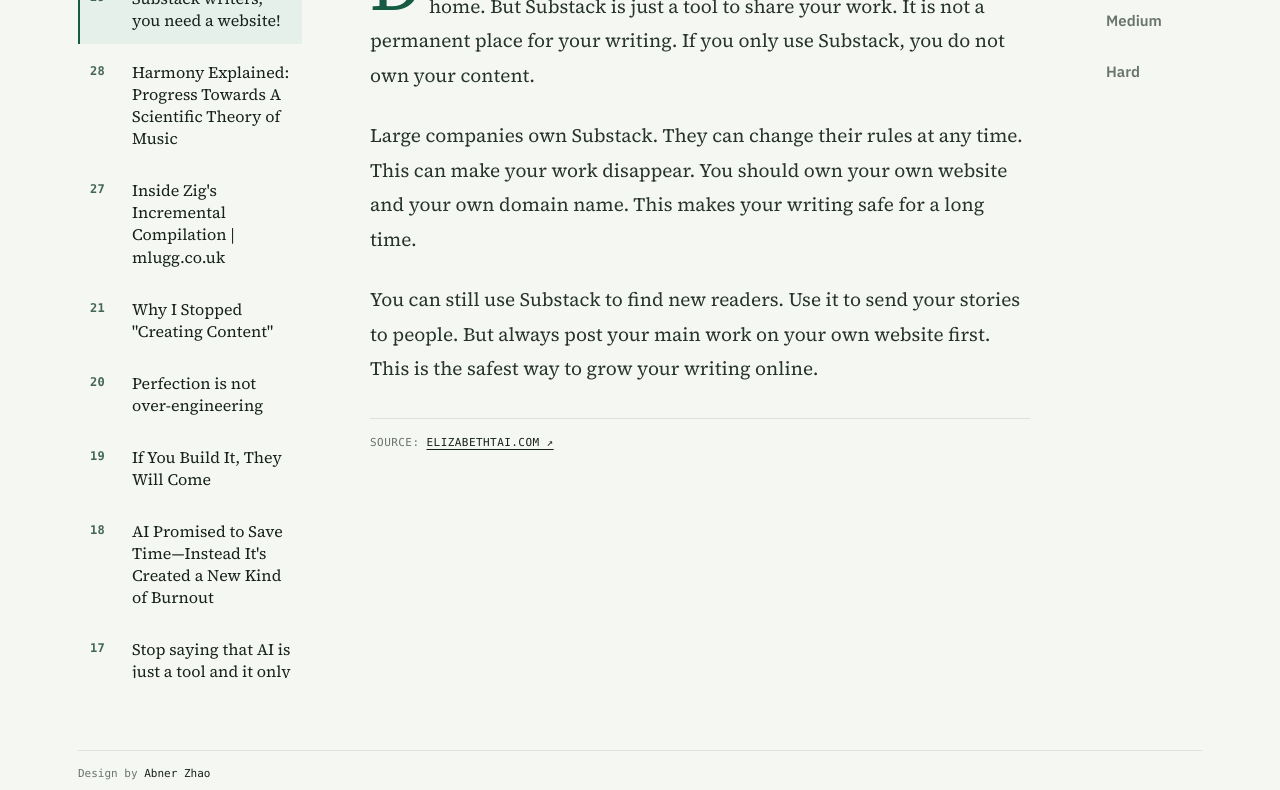
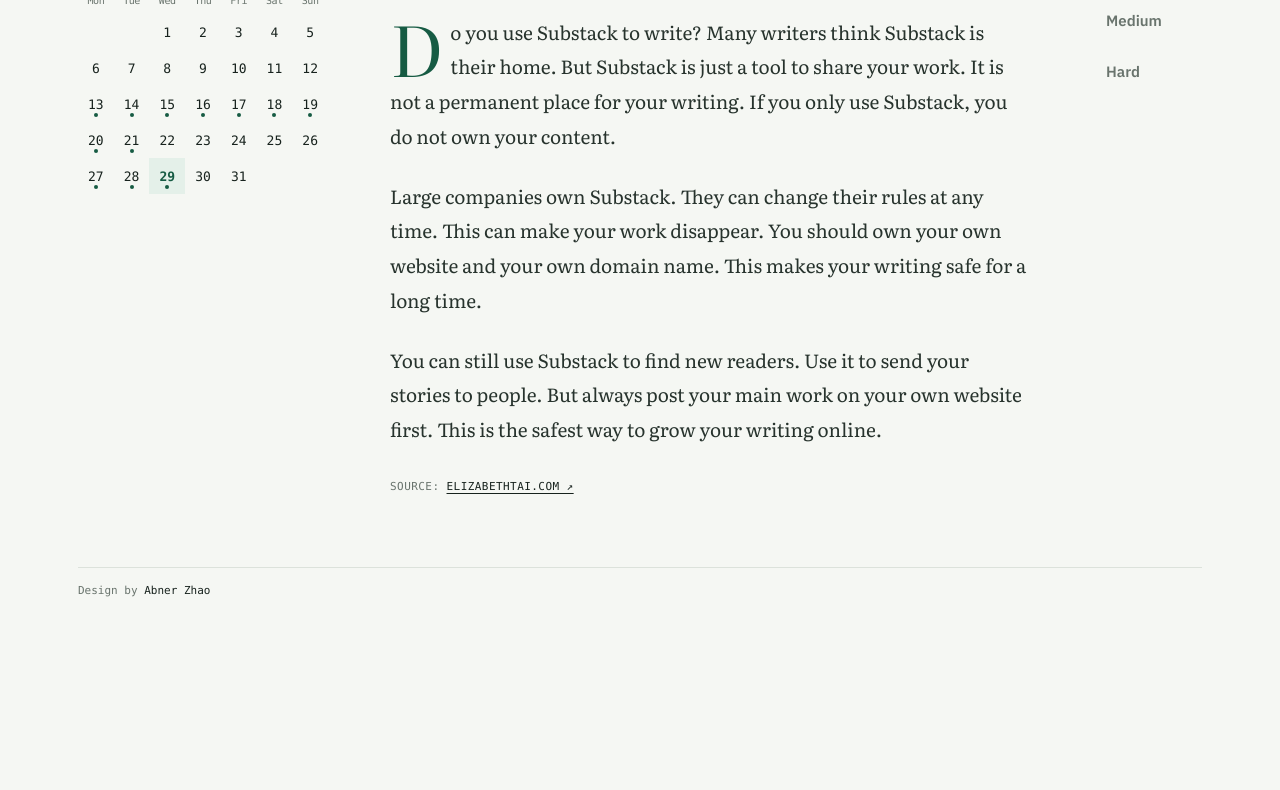
Before and after one commit to abnerzhao/hn-reader, a website: page index.html in a window 1280 px wide. Shown: the part 227-1017 px from the top of the page. After the commit the page ends 891 px from the top, so only its background shows below. Drawn offline with Linux system fonts and the light colour scheme.

Commit message:
优化阅读页日历导航与排版

```diff
--- a/index.html
+++ b/index.html
@@ -22,16 +22,9 @@
       font-display: swap;
     }
     @font-face {
-      font-family: "Source Serif 4";
-      src: url("assets/fonts/source-serif-4-400.ttf") format("truetype");
-      font-weight: 400;
-      font-style: normal;
-      font-display: swap;
-    }
-    @font-face {
-      font-family: "Source Serif 4";
-      src: url("assets/fonts/source-serif-4-600.ttf") format("truetype");
-      font-weight: 600;
+      font-family: "Literata";
+      src: url("assets/fonts/literata-variable.ttf") format("truetype");
+      font-weight: 200 900;
       font-style: normal;
       font-display: swap;
     }
@@ -43,7 +36,7 @@
       --line: #dce2db;
       --green: #165b43;
       --green-soft: #e4f0e9;
-      --serif: "Source Serif 4", Iowan Old Style, Baskerville, "Times New Roman", "Noto Serif SC", serif;
+      --serif: "Literata", Iowan Old Style, Baskerville, "Times New Roman", "Noto Serif SC", serif;
       --sans: "IBM Plex Sans", ui-sans-serif, system-ui, -apple-system, BlinkMacSystemFont, "PingFang SC", "Microsoft YaHei", sans-serif;
       --mono: "SFMono-Regular", Consolas, "Liberation Mono", monospace;
     }
@@ -62,31 +55,30 @@
     .brand-note { margin: 5px 0 0; color: var(--muted); font-size: 12px; line-height: 1.4; }
     .top-note, .source, .footer, .archive-title { color: var(--muted); font: 11px/1.5 var(--mono); letter-spacing: .04em; text-transform: uppercase; }
 
-    .reader-grid { display: grid; grid-template-columns: 230px minmax(0, 660px) 110px; justify-content: space-between; gap: 24px; padding: 52px 0 0; align-items: start; }
-    .archive { position: sticky; top: 20px; display: grid; grid-template-rows: auto minmax(0, 1fr); max-height: calc(100dvh - 40px); min-height: 0; align-self: start; }
+    .reader-grid { display: grid; grid-template-columns: 250px minmax(0, 640px) 110px; justify-content: space-between; gap: 24px; padding: 52px 0 0; align-items: start; }
+    .archive { position: sticky; top: 20px; align-self: start; }
     .archive-title { margin: 0 0 13px; }
-    .archive-list { display: grid; gap: 18px; min-height: 0; overflow-y: auto; padding-right: 6px; overscroll-behavior: contain; scrollbar-width: thin; scrollbar-color: var(--line) transparent; }
-    .archive-list::-webkit-scrollbar { width: 5px; }
-    .archive-list::-webkit-scrollbar-thumb { background: var(--line); border-radius: 99px; }
-    .archive-group { display: grid; gap: 3px; }
-    .archive-month { display: flex; align-items: center; justify-content: space-between; width: 100%; border: 0; background: transparent; margin: 0 0 4px; padding: 2px 4px 2px 0; color: var(--muted); font: 11px/1.5 var(--mono); letter-spacing: .07em; text-align: left; text-transform: uppercase; }
-    .archive-month:hover { color: var(--ink); }
-    .archive-month::after { content: '+'; font-size: 15px; font-weight: 400; line-height: 1; }
-    .archive-month[aria-expanded="true"]::after { content: '−'; }
-    .archive-items { display: grid; gap: 5px; }
-    .archive-items[hidden] { display: none; }
-    .archive-item { display: grid; grid-template-columns: 32px minmax(0, 1fr); align-items: start; gap: 10px; width: 100%; border: 0; border-left: 2px solid transparent; background: transparent; padding: 12px 10px 13px; text-align: left; transition: background .16s ease, border-color .16s ease; }
-    .archive-item:hover { background: #edf1ec; }
-    .archive-item[aria-pressed="true"] { border-color: var(--green); background: var(--green-soft); }
-    .archive-date { display: block; padding-top: 3px; color: #436655; font: 600 12px/1.3 var(--mono); letter-spacing: .02em; }
-    .archive-name { display: block; color: var(--ink); font: 16px/1.38 var(--serif); }
+    .calendar { width: 100%; }
+    .calendar-head { display: grid; grid-template-columns: 34px 1fr 34px; align-items: center; margin-bottom: 13px; }
+    .calendar-month { margin: 0; color: var(--ink); font: 600 12px/1.3 var(--mono); letter-spacing: .04em; text-align: center; text-transform: uppercase; }
+    .calendar-nav { width: 34px; height: 34px; border: 0; background: transparent; color: var(--muted); font: 21px/1 var(--serif); }
+    .calendar-nav:hover { color: var(--green); background: var(--green-soft); }
+    .calendar-weekdays, .calendar-days { display: grid; grid-template-columns: repeat(7, 1fr); }
+    .calendar-weekdays { margin-bottom: 6px; color: var(--muted); font: 10px/1.4 var(--mono); letter-spacing: -.04em; text-align: center; }
+    .calendar-day { position: relative; display: grid; min-height: 36px; place-items: center; border: 0; background: transparent; color: var(--ink); font: 13px/1 var(--mono); }
+    .calendar-day:hover { background: #edf1ec; color: var(--green); }
+    .calendar-day[aria-pressed="true"] { background: var(--green-soft); color: var(--green); font-weight: 700; }
+    .calendar-day.has-article::after { content: ''; position: absolute; bottom: 5px; width: 4px; height: 4px; border-radius: 50%; background: var(--green); }
+    .calendar-day[aria-pressed="true"]::after { background: var(--green); }
+    .calendar-day.empty { pointer-events: none; }
     .levels { position: sticky; top: 20px; display: grid; gap: 5px; align-self: start; }
     .levels-title { margin: 0 0 8px; color: var(--muted); font: 11px/1.5 var(--mono); letter-spacing: .08em; text-transform: uppercase; }
     .level { display: flex; align-items: center; justify-content: space-between; width: 100%; min-height: 46px; border: 0; border-left: 2px solid transparent; background: transparent; color: var(--muted); padding: 0 12px; font-size: 15px; font-weight: 600; line-height: 1.25; text-align: left; transition: color .16s ease, background .16s ease; }
     .level:hover { background: #edf1ec; color: var(--ink); }
     .level[aria-pressed="true"] { border-color: var(--green); background: var(--green-soft); color: var(--green); font-weight: 730; }
-    .reading-meta { margin: 0 0 20px; color: var(--muted); font: 11px/1.5 var(--mono); letter-spacing: .04em; text-transform: uppercase; }
-    .source { margin: 32px 0 0; padding-top: 16px; border-top: 1px solid var(--line); }
+    .reading-meta { margin: 0 0 11px; color: var(--muted); font: 11px/1.5 var(--mono); letter-spacing: .04em; text-transform: uppercase; }
+    .article-title { margin: 0 0 30px; color: var(--ink); font: 600 30px/1.32 var(--sans); letter-spacing: -.025em; }
+    .source { margin: 32px 0 0; }
     .source a { color: var(--ink); text-decoration: underline; text-underline-offset: 3px; }
     .body { color: #27332d; font: 19px/1.82 var(--serif); }
     .body p { margin: 0 0 1.35em; }
@@ -98,8 +90,7 @@
 
     @media (max-width: 860px) {
       .reader-grid { grid-template-columns: 1fr; gap: 26px; padding: 38px 0 0; }
-      .archive { position: static; display: block; max-height: none; }
-      .archive-list { grid-template-columns: repeat(12, minmax(220px, 280px)); gap: 12px; overflow-x: auto; overflow-y: visible; padding: 0 0 2px; }
+      .archive { position: static; display: block; max-width: 320px; }
       .levels { position: static; grid-template-columns: repeat(3, 1fr); gap: 7px; }
       .levels-title { grid-column: 1 / -1; }
       .level { min-height: 58px; border: 1px solid var(--line); border-radius: 4px; padding: 8px; }
@@ -112,6 +103,7 @@
       .levels { grid-template-columns: 1fr; }
       .level { min-height: 42px; }
       .body { font-size: 18px; }
+      .article-title { font-size: 25px; line-height: 1.36; }
     }
   </style>
 </head>
@@ -126,12 +118,13 @@
 
     <section class="reader-grid" aria-label="文章阅读器">
       <aside class="archive" aria-label="历史文章">
-        <p class="archive-title">Archive</p>
-        <div class="archive-list" id="archiveList"></div>
+        <p class="archive-title">Calendar</p>
+        <div class="calendar" id="archiveList"></div>
       </aside>
 
       <article class="article-transition" id="article" aria-live="polite">
         <p class="reading-meta" id="readingMeta"></p>
+        <h1 class="article-title" id="articleTitle"></h1>
         <div class="body" id="articleBody"></div>
         <p class="source">Source: <a id="sourceLink" href="https://substack.magazinenongrata.com/p/how-i-learned-to-read-again" target="_blank" rel="noreferrer">Magazine Non Grata ↗</a></p>
       </article>
@@ -155,8 +148,11 @@
     const article = document.getElementById('article');
     const sourceLink = document.getElementById('sourceLink');
     const readingMeta = document.getElementById('readingMeta');
+    const articleTitle = document.getElementById('articleTitle');
     let activeArticle = Object.keys(articles)[0];
     let activeLevel = 'easy';
+    let calendarMonth = new Date(`${articles[activeArticle].date}T00:00:00Z`);
+    const escapeAttribute = value => value.replace(/&/g, '&amp;').replace(/"/g, '&quot;').replace(/</g, '&lt;').replace(/>/g, '&gt;');
 
     const renderArticle = () => {
       const story = articles[activeArticle];
@@ -166,9 +162,10 @@
       sourceLink.href = story.sourceUrl;
       sourceLink.textContent = `${story.sourceName} ↗`;
       readingMeta.textContent = `${wordCount} words · ${readingMinutes} min read`;
+      articleTitle.textContent = story.title;
       document.getElementById('articleBody').innerHTML = edition.paragraphs.map(text => `<p>${text}</p>`).join('');
       levelButtons.forEach(button => button.setAttribute('aria-pressed', String(button.dataset.level === activeLevel)));
-      archiveList.querySelectorAll('[data-article]').forEach(button => button.setAttribute('aria-pressed', String(button.dataset.article === activeArticle)));
+      renderCalendar();
       article.classList.remove('article-transition');
       void article.offsetWidth;
       article.classList.add('article-transition');
@@ -178,32 +175,51 @@
       activeLevel = button.dataset.level;
       renderArticle();
     }));
-    const articleEntries = Object.entries(articles);
     const monthFormatter = new Intl.DateTimeFormat('en-US', { month: 'long', year: 'numeric', timeZone: 'UTC' });
-    const archiveGroups = articleEntries.reduce((groups, [id, story]) => {
-      const date = new Date(`${story.date}T00:00:00Z`);
-      const month = monthFormatter.format(date);
-      (groups[month] ??= []).push([id, story, date]);
-      return groups;
-    }, {});
-    archiveList.innerHTML = Object.entries(archiveGroups).map(([month, entries], index) => {
-      const monthId = `archive-month-${index}`;
-      const isExpanded = index === 0;
-      return `<section class="archive-group"><button class="archive-month" type="button" data-month-toggle aria-expanded="${isExpanded}" aria-controls="${monthId}">${month}</button><div class="archive-items" id="${monthId}"${isExpanded ? '' : ' hidden'}>${entries.map(([id, story, date]) => `<button class="archive-item" type="button" data-article="${id}" aria-pressed="false"><span class="archive-date">${String(date.getUTCDate()).padStart(2, '0')}</span><span class="archive-name">${story.title}</span></button>`).join('')}</div></section>`;
-    }).join('');
+    const articleByDate = Object.fromEntries(Object.entries(articles).map(([id, story]) => [story.date, id]));
+    const moveArticleByDays = days => {
+      const activeDate = new Date(`${articles[activeArticle].date}T00:00:00Z`);
+      activeDate.setUTCDate(activeDate.getUTCDate() + days);
+      const date = activeDate.toISOString().slice(0, 10);
+      const id = articleByDate[date];
+      if (!id) return false;
+      activeArticle = id;
+      calendarMonth = new Date(`${articles[activeArticle].date}T00:00:00Z`);
+      renderArticle();
+      requestAnimationFrame(() => archiveList.querySelector(`[data-article="${activeArticle}"]`)?.focus());
+      return true;
+    };
+    const renderCalendar = () => {
+      const year = calendarMonth.getUTCFullYear();
+      const month = calendarMonth.getUTCMonth();
+      const firstDay = (new Date(Date.UTC(year, month, 1)).getUTCDay() + 6) % 7;
+      const daysInMonth = new Date(Date.UTC(year, month + 1, 0)).getUTCDate();
+      const cells = Array.from({ length: firstDay }, () => '<span class="calendar-day empty"></span>');
+      for (let day = 1; day <= daysInMonth; day += 1) {
+        const date = `${year}-${String(month + 1).padStart(2, '0')}-${String(day).padStart(2, '0')}`;
+        const id = articleByDate[date];
+        cells.push(id ? `<button class="calendar-day has-article" type="button" data-article="${id}" aria-label="Read ${escapeAttribute(articles[id].title)}" title="${escapeAttribute(articles[id].title)}" aria-pressed="${id === activeArticle}">${day}</button>` : `<span class="calendar-day empty">${day}</span>`);
+      }
+      archiveList.innerHTML = `<div class="calendar-head"><button class="calendar-nav" type="button" data-calendar-nav="-1" aria-label="Previous month">‹</button><p class="calendar-month">${monthFormatter.format(calendarMonth)}</p><button class="calendar-nav" type="button" data-calendar-nav="1" aria-label="Next month">›</button></div><div class="calendar-weekdays"><span>Mon</span><span>Tue</span><span>Wed</span><span>Thu</span><span>Fri</span><span>Sat</span><span>Sun</span></div><div class="calendar-days">${cells.join('')}</div>`;
+    };
     archiveList.addEventListener('click', event => {
-      const monthToggle = event.target.closest('[data-month-toggle]');
-      if (monthToggle) {
-        const content = document.getElementById(monthToggle.getAttribute('aria-controls'));
-        const isExpanded = monthToggle.getAttribute('aria-expanded') === 'true';
-        monthToggle.setAttribute('aria-expanded', String(!isExpanded));
-        content.hidden = isExpanded;
+      const calendarNav = event.target.closest('[data-calendar-nav]');
+      if (calendarNav) {
+        calendarMonth = new Date(Date.UTC(calendarMonth.getUTCFullYear(), calendarMonth.getUTCMonth() + Number(calendarNav.dataset.calendarNav), 1));
+        renderCalendar();
         return;
       }
       const button = event.target.closest('[data-article]');
       if (!button) return;
       activeArticle = button.dataset.article;
+      calendarMonth = new Date(`${articles[activeArticle].date}T00:00:00Z`);
       renderArticle();
+    });
+    document.addEventListener('keydown', event => {
+      if (event.target.matches('input, textarea, select, [contenteditable="true"]')) return;
+      const dayOffset = { ArrowLeft: -1, ArrowRight: 1, ArrowUp: -7, ArrowDown: 7 }[event.key];
+      if (!dayOffset || !moveArticleByDays(dayOffset)) return;
+      event.preventDefault();
     });
     renderArticle();
   </script>
```
Also changed, not shown: assets/fonts/literata-variable.ttf (added).
